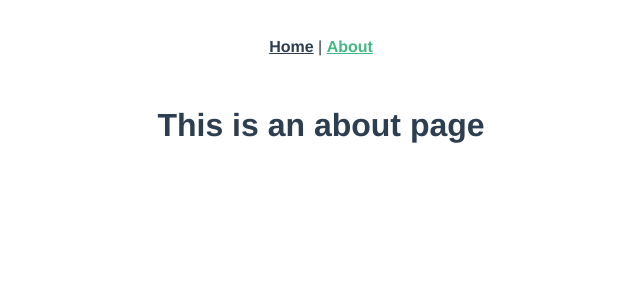
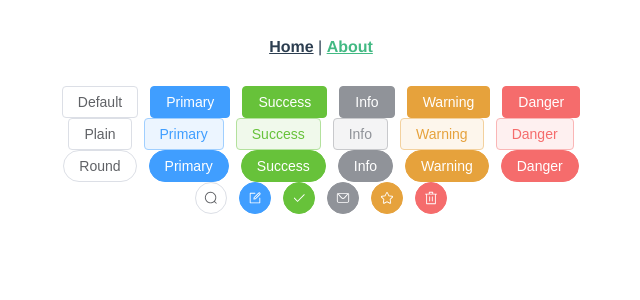
Before and after one commit to Ceche-Tulip/DjangoFinalPMS_vue3, a Vue app: page /#/about in a window 1280 px wide. Shown: the top 300 px of the page, without its empty margins (319-959 px from the left). Built offline with nearby package versions, Linux system fonts and the light colour scheme.

Commit message:
创建项目并引用按钮组件

```diff
--- a/src/main.js
+++ b/src/main.js
@@ -2,5 +2,7 @@ import { createApp } from 'vue'
 import App from './App.vue'
 import router from './router'
 import store from './store'
+import ElementPlus from 'element-plus'
+import 'element-plus/dist/index.css'
 
-createApp(App).use(store).use(router).mount('#app')
+createApp(App).use(store).use(router).use(ElementPlus).mount('#app')
--- a/src/views/AboutView.vue
+++ b/src/views/AboutView.vue
@@ -1,5 +1,48 @@
 <template>
-  <div class="about">
-    <h1>This is an about page</h1>
+  <div class="mb-4">
+    <el-button>Default</el-button>
+    <el-button type="primary">Primary</el-button>
+    <el-button type="success">Success</el-button>
+    <el-button type="info">Info</el-button>
+    <el-button type="warning">Warning</el-button>
+    <el-button type="danger">Danger</el-button>
+  </div>
+
+  <div class="mb-4">
+    <el-button plain>Plain</el-button>
+    <el-button type="primary" plain>Primary</el-button>
+    <el-button type="success" plain>Success</el-button>
+    <el-button type="info" plain>Info</el-button>
+    <el-button type="warning" plain>Warning</el-button>
+    <el-button type="danger" plain>Danger</el-button>
+  </div>
+
+  <div class="mb-4">
+    <el-button round>Round</el-button>
+    <el-button type="primary" round>Primary</el-button>
+    <el-button type="success" round>Success</el-button>
+    <el-button type="info" round>Info</el-button>
+    <el-button type="warning" round>Warning</el-button>
+    <el-button type="danger" round>Danger</el-button>
+  </div>
+
+  <div>
+    <el-button :icon="Search" circle />
+    <el-button type="primary" :icon="Edit" circle />
+    <el-button type="success" :icon="Check" circle />
+    <el-button type="info" :icon="Message" circle />
+    <el-button type="warning" :icon="Star" circle />
+    <el-button type="danger" :icon="Delete" circle />
   </div>
 </template>
+
+<script setup>
+import {
+  Check,
+  Delete,
+  Edit,
+  Message,
+  Search,
+  Star,
+} from '@element-plus/icons-vue'
+</script>
```
Also changed, not shown: package.json (+10 -1 lines), 1 other file (tests, documents, lock files or other folders).
